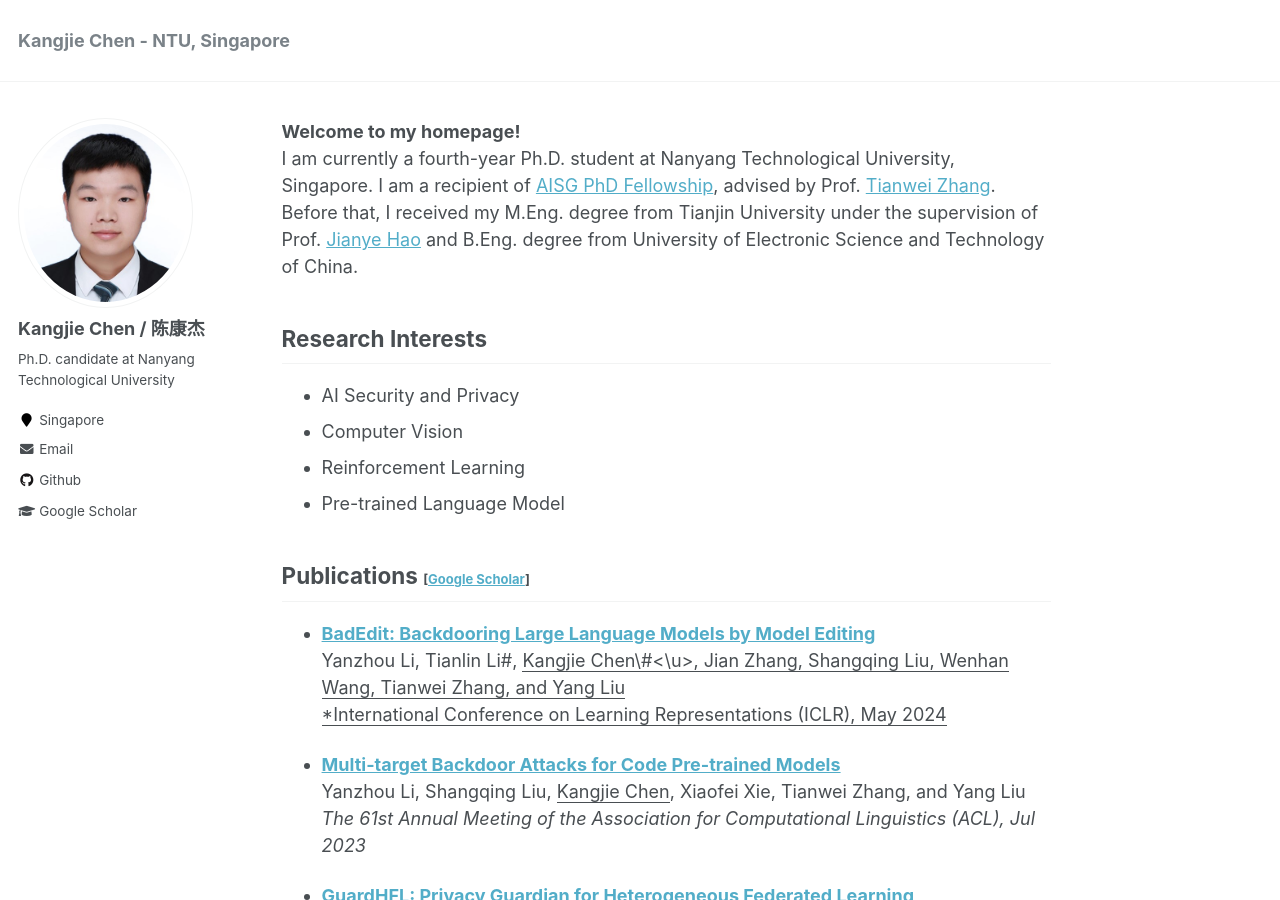
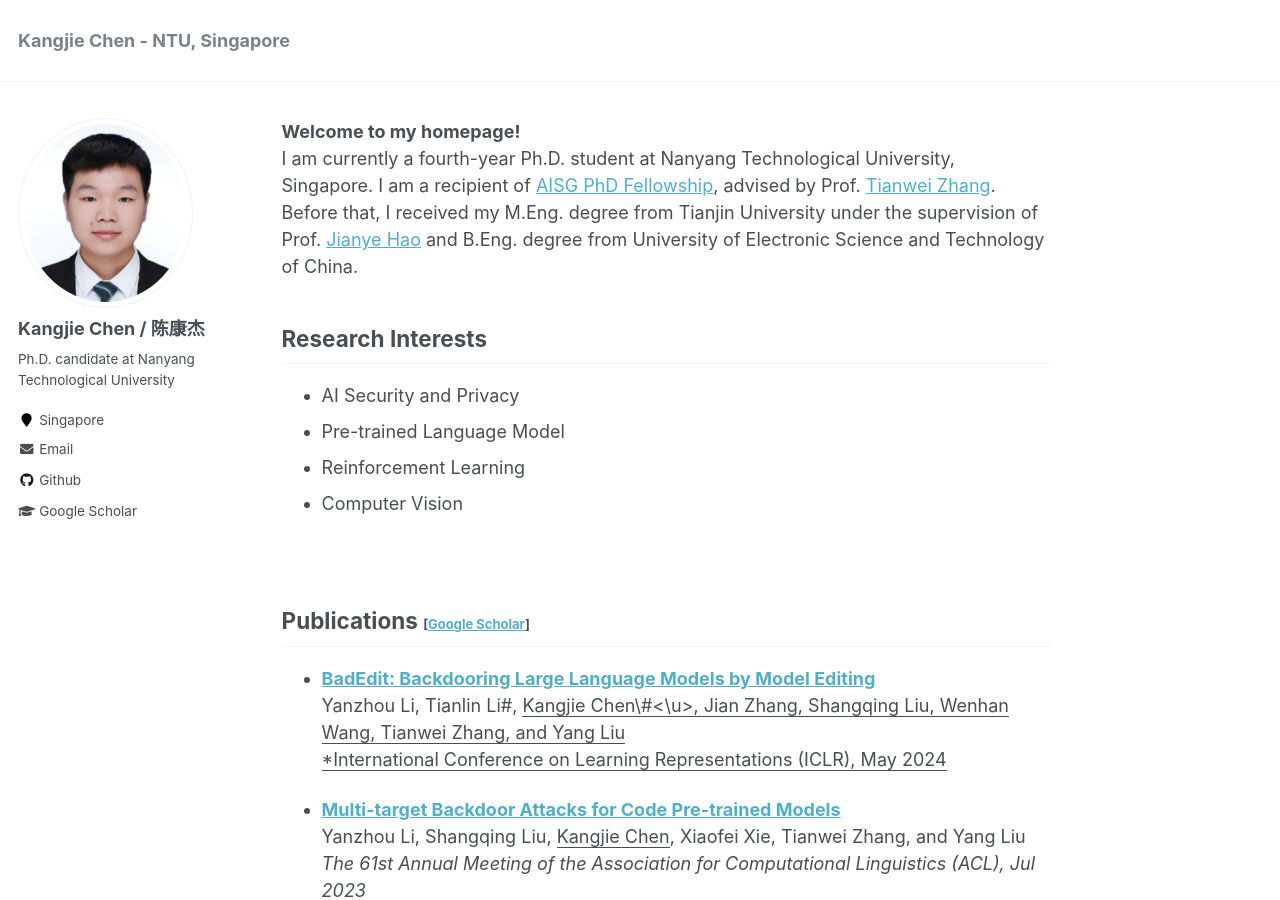
Before and after one commit to kangjie-chen/kangjie-chen.github.io, a Jekyll site: the page built from _pages/about.md, in a window 1280 px wide and 900 px high. Built offline with Jekyll 4.4.1, drawn with Linux system fonts in a browser that asks for light colours.

```diff
--- a/_pages/about.md
+++ b/_pages/about.md
@@ -14,9 +14,11 @@ I am currently a fourth-year Ph.D. student at Nanyang Technological University,
 
 ## Research Interests
 - AI Security and Privacy
+- Pre-trained Language Model
+- Reinforcement Learning
 - Computer Vision
-- Reinforcement Learning
-- Pre-trained Language Model
+
+
 <br/>
 
 ## Publications <span style="font-size:small;">[[Google Scholar](https://scholar.google.com/citations?user=vEPnP6oAAAAJ)]</span>
```
